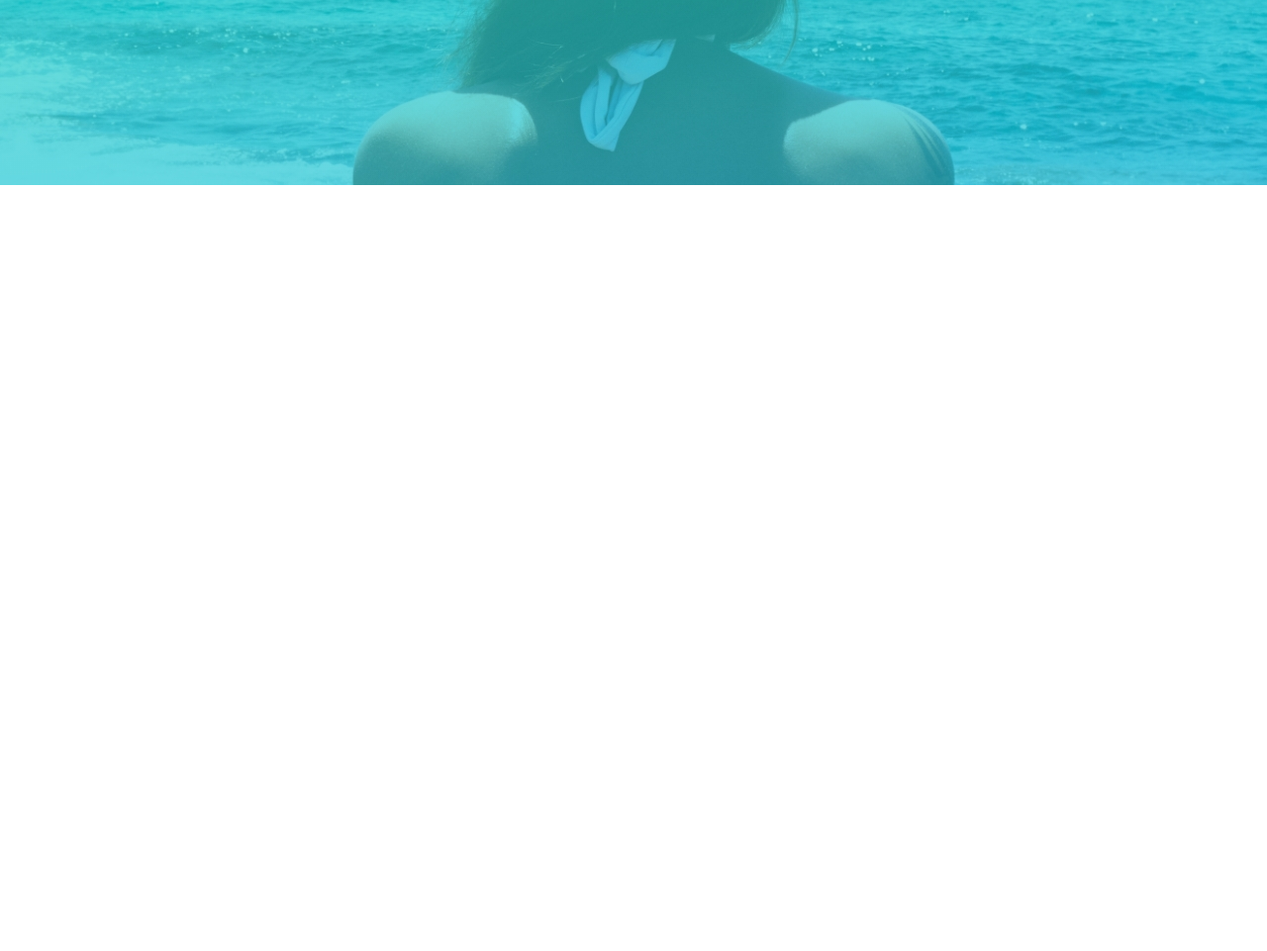
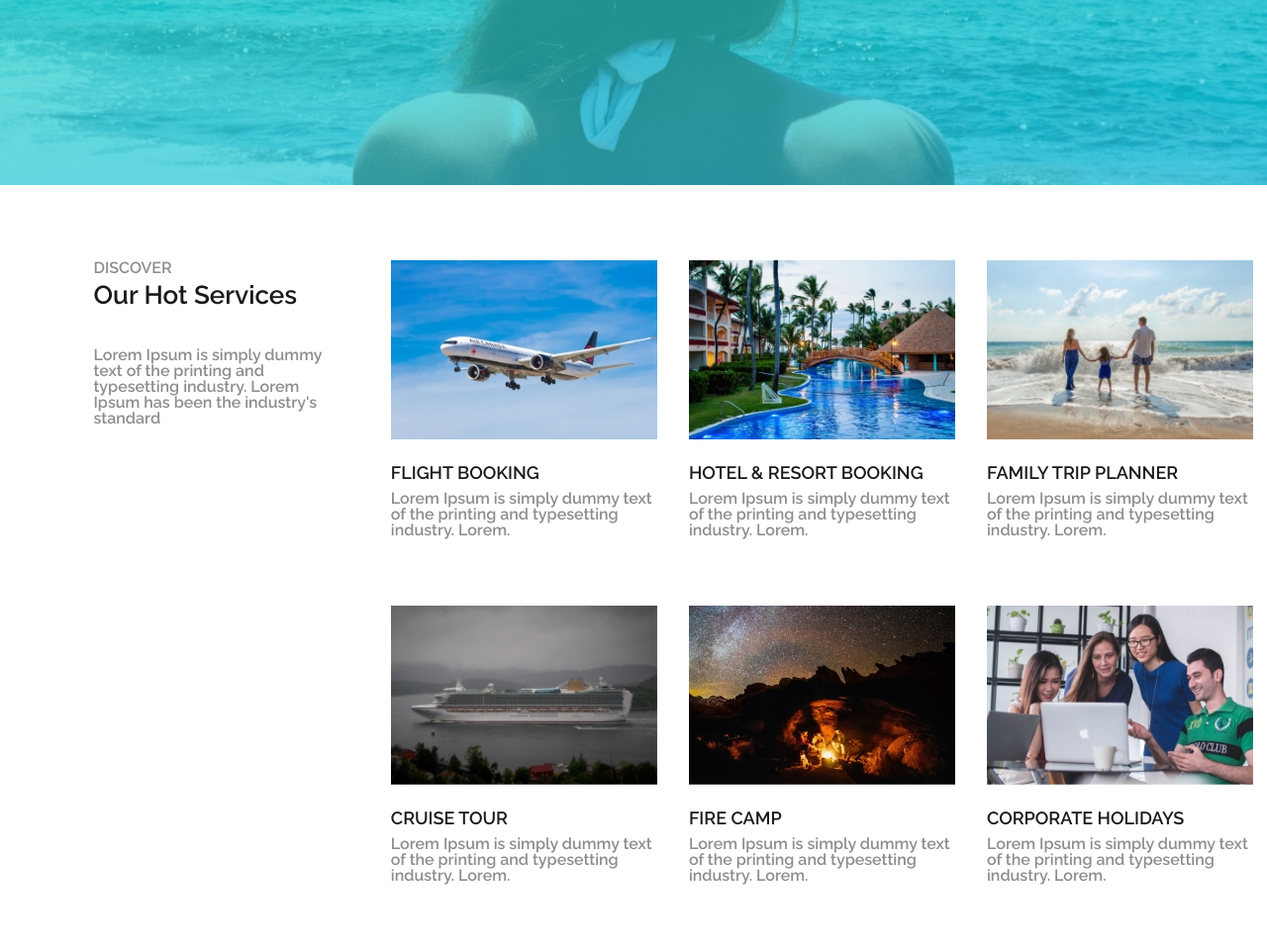
Before and after one commit to giorgidanelia/work-8, a plain HTML site: page index.html in a window 1280 px wide. Shown: the part 463-1424 px from the top of the page at 99% size. Before the commit the page ends 800 px from the top, so only its background shows below. Drawn offline with Linux system fonts and the light colour scheme; files whose address does not match are found by name; a web font is replaced by a local one.

Commit message:
work-8 end

```diff
--- a/css/style.css
+++ b/css/style.css
@@ -34,7 +34,6 @@
 	justify-content: center;
 	align-items: center;
 	flex-direction: column;
-
 }
 
 .section1-div >h1 {
@@ -51,5 +50,75 @@
 
 }
 
+      /*section1 end*/
+      /*section2 start*/
 
-      /*section1 end*/
+ .section2-div1 {
+ 	width: 1171.57px;
+ 	margin: 75.8px 0 0 94.5px;
+ 	display: flex;
+ }
+
+ .section2-div2 {
+ 	width: 241.47px;
+ 	height: 240.56px;
+ 	display: flex;
+ 	flex-direction: column;
+ 	margin-right:59.1px ;
+ }
+
+ .section2-div2 >h3 {
+ 	font-size: 16px;
+ 	color: #8D8D8D;
+ 	font-family: 'Raleway', sans-serif;
+ 	margin-bottom: 6.2px;
+ }
+
+ .section2-div2 >h2 {
+ 	font-size: 26px;
+ 	color: #1A1A1B;
+ 	font-family: 'Raleway', sans-serif;
+ 	margin-bottom: 40.1px;
+ }
+
+ .section2-div2 >p {
+ 	font-size: 16px;
+ 	color: #8D8D8D;
+ 	font-family: 'Raleway', sans-serif;
+ }
+
+ .div3-box {
+ 	width: 872px;
+ 	display: flex;
+ 	flex-wrap: wrap;
+ 	justify-content: space-between;
+ }
+
+.section2-div3 {
+	width: 269.07px;
+	height: 327.42px;
+	margin-bottom: 21.6px;
+
+}
+
+.section2-div3 >img {
+	margin-bottom: 22.4px;
+}
+
+.section2-div3 >h2 {
+	font-size: 18px;
+	color: #1A1A1B;
+	font-family: 'Raleway', sans-serif;
+	margin-bottom: 8.8px;
+}
+
+.section2-div3 >p {
+	font-size: 16px;
+	color: #8D8D8D;
+	font-family: 'Raleway', sans-serif;
+}
+
+
+
+
+      /*section2 end*/
--- a/index.html
+++ b/index.html
@@ -33,8 +33,6 @@
 				</nav>
 			</div>
 		</header>
-
-
 		<section class="section1">
 			<div class="section1-div">
 				<h1>
@@ -45,6 +43,76 @@
 				</h3>
 			</div>
 		</section>
-
+		<section class="section2">
+			<div class="section2-div1">
+				<div class="section2-div2">
+					<h3>
+						DISCOVER
+					</h3>
+					<h2>
+						Our Hot Services
+					</h2>
+					<p>
+						Lorem Ipsum is simply dummy text of the printing and typesetting industry. Lorem Ipsum has been the industry's standard
+					</p>
+				</div>
+				<div class="div3-box">
+					<div class="section2-div3">
+						<img src="img/airplane.jpg" alt="airplane img">
+						<h2>
+							FLIGHT BOOKING
+						</h2>
+						<p>
+							Lorem Ipsum is simply dummy text of the printing and typesetting industry. Lorem.
+						</p>
+					</div>
+					<div class="section2-div3">
+						<img src="img/pool.jpg" alt="pool img">
+						<h2>
+							HOTEL & RESORT BOOKING
+						</h2>
+						<p>
+							Lorem Ipsum is simply dummy text of the printing and typesetting industry. Lorem.
+						</p>
+					</div>
+					<div class="section2-div3">
+						<img src="img/beach.jpg" alt="beach img">
+						<h2>
+							FAMILY TRIP PLANNER
+						</h2>
+						<p>
+							Lorem Ipsum is simply dummy text of the printing and typesetting industry. Lorem.
+						</p>
+					</div>
+					<div class="section2-div3">
+						<img src="img/cruise-liner.jpg" alt="cruise-liner img">
+						<h2>
+							CRUISE TOUR
+						</h2>
+						<p>
+							Lorem Ipsum is simply dummy text of the printing and typesetting industry. Lorem.
+						</p>
+					</div>
+					<div class="section2-div3">
+						<img src="img/camp.jpg" alt="camp img">
+						<h2>
+							FIRE CAMP
+						</h2>
+						<p>
+							Lorem Ipsum is simply dummy text of the printing and typesetting industry. Lorem.
+						</p>
+					</div>
+					<div class="section2-div3">
+						<img src="img/holidays.jpg" alt="holidays img">
+						<h2>
+							CORPORATE HOLIDAYS
+						</h2>
+						<p>
+							Lorem Ipsum is simply dummy text of the printing and typesetting industry. Lorem.
+						</p>
+					</div>
+				</div>
+			</div>
+		</section>
 	</body>
 </html>
```
Also changed, not shown: img/airplane.jpg (added), img/beach.jpg (added), img/camp.jpg (added), img/cruise-liner.jpg (added), img/holidays.jpg (added), img/pool.jpg (added).
